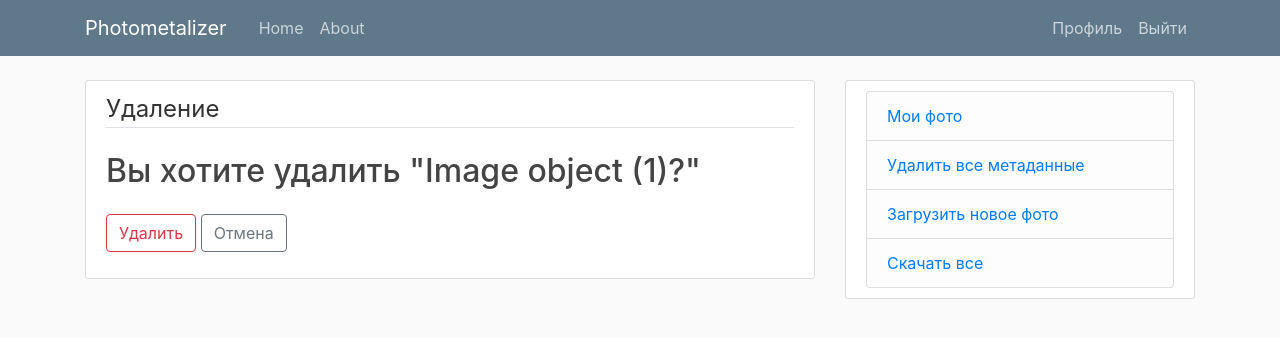
After one commit to Flantropy/photometalizer, a Django app: page /photos/1/delete in a window 1280 px wide. The commit adds this page. Shown: the top 338 px of the page. Run offline with Django 3.2, Linux system fonts and the light colour scheme; a user stored in the database is signed in; tables that the repository leaves empty hold one stand-in row (values such as "Sample post"); some libraries are stand-ins or nearby versions.

Commit message:
Delete View for photo

```diff
--- a/photometa/urls.py
+++ b/photometa/urls.py
@@ -4,6 +4,7 @@ from .views import (
     ImageListView,
     ImageDetailView,
     ImageCreateView,
+    ImageDeleteView,
 )
 
 
@@ -12,4 +13,6 @@ urlpatterns = [
     path('upload/', ImageCreateView.as_view(), name='photo-upload'),
     path('photos/', ImageListView.as_view(), name='photos'),
     path('photos/<int:pk>/', ImageDetailView.as_view(), name='photo-detail'),
+    path('photos/<int:pk>/delete', ImageDeleteView.as_view(), name='photo-delete'),
+
 ]
--- a/photometa/views.py
+++ b/photometa/views.py
@@ -34,5 +34,13 @@ class ImageCreateView(LoginRequiredMixin, CreateView):
 
     def form_valid(self, form):
         form.instance.owner = self.request.user
-        form.save()
         return super().form_valid(form)
+
+
+class ImageDeleteView(LoginRequiredMixin, DeleteView):
+    model = Image
+    success_url = reverse_lazy('photos')
+
+    def test_func(self):
+        image = self.get_object()
+        return self.request.user == image.owner
--- /dev/null
+++ b/templates/photometa/image_confirm_delete.html
@@ -0,0 +1,16 @@
+{% extends 'photometa/base.html' %}
+{% block content %}
+    <div class='content-section'>
+        <form method='POST'>
+            {% csrf_token %}
+             <fieldset class='form-group'>
+                 <legend class='border-bottom mb-4'>Удаление</legend>
+                 <h2>Вы хотите удалить "{{ object }}?"</h2>
+             </fieldset>
+            <div class="form-group">
+                <button class="btn btn-outline-danger" type="submit">Удалить</button>
+                <a class="btn btn-outline-secondary" href="{% url 'photo-detail' object.id %}">Отмена</a>
+            </div>
+        </form>
+    </div>
+{% endblock content %}
--- a/templates/photometa/image_detail.html
+++ b/templates/photometa/image_detail.html
@@ -7,7 +7,7 @@
                 <a class="btn btn-secondary btn-sm mt-1 mb-1" href="#">Показать метаданные</a>
                 <a class="btn btn-secondary btn-sm mt-1 mb-1" href="#">Редактировать</a>
                 <a class="btn btn-secondary btn-sm mt-1 mb-1" href="#">Загрузить</a>
-                <a class="btn btn-danger btn-sm mt-1 mb-1" href="#">Удалить</a>
+                <a class="btn btn-danger btn-sm mt-1 mb-1" href="{% url 'photo-delete' object.id %}">Удалить</a>
             </div>
         </div>
         <img src="{{ object.img.url }}"
--- a/users/models.py
+++ /dev/null
@@ -1 +0,0 @@
-from django.db import models
```
